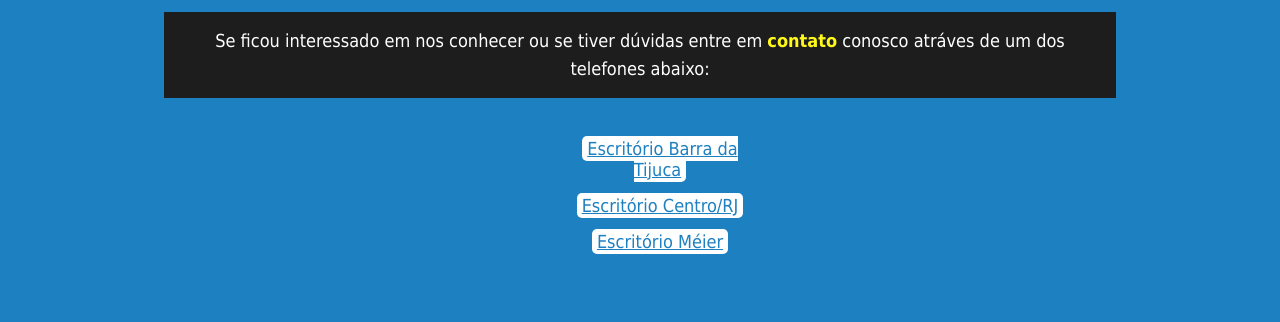
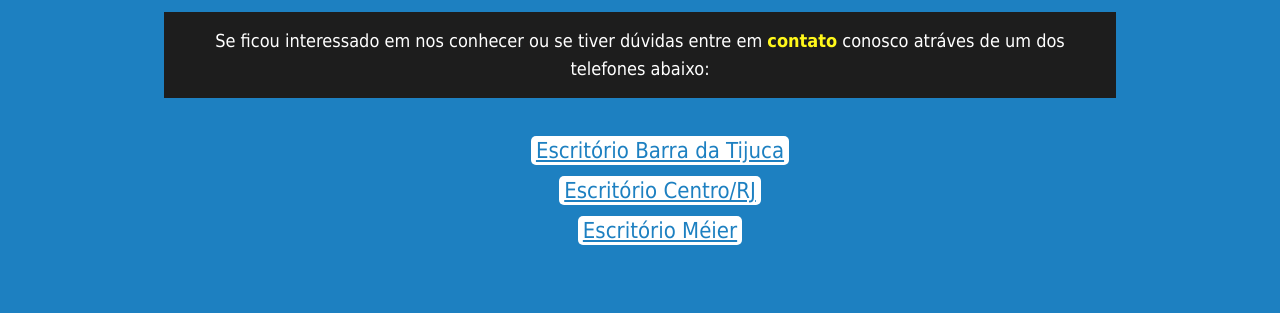
Before and after one commit to anacristinademoura/projeto-Imobiliaria, a plain HTML site: page index.html in a window 1280 px wide. Shown: the part 3465-3787 px from the top of the page. Drawn offline with Linux system fonts and the light colour scheme.

Commit message:
Atualização

```diff
--- a/index.html
+++ b/index.html
@@ -6,7 +6,7 @@
     <meta name="description" content="A Imobiliária que te ajuda a conquistar seu sonho da casa nova">
     <title>Imobiliária Santos</title>
 
-    <link rel="shortcut icon" href="./src/imagens/favicon-32x32.png" type="image/x-icon">
+    <link rel="shortcut icon" href="./src/imagens/favicon.ico" type="image/x-icon">
     <link rel="stylesheet" href="./src/css/globais.css">
     <link rel="stylesheet" href="./src/css/estilo.css">
     <link rel="stylesheet" href="./src/css/responsivo.css">
--- a/src/css/estilo.css
+++ b/src/css/estilo.css
@@ -54,13 +54,12 @@ main #contato .paragrafo-contato {
 main #contato .lista-contato {
     margin: 40px auto 40px;
     list-style: none;
-    width: 210px;
 }
 
 main #contato .item-lista-contato {
     margin-top: 15px;
     text-align: center;
-    font-size: 18px;
+    font-size: 22px;
 }
 
 main #contato .link-contato {
```
Also changed, not shown: src/imagens/favicon.ico (renamed from src/imagens/favicon-32x32.png).
